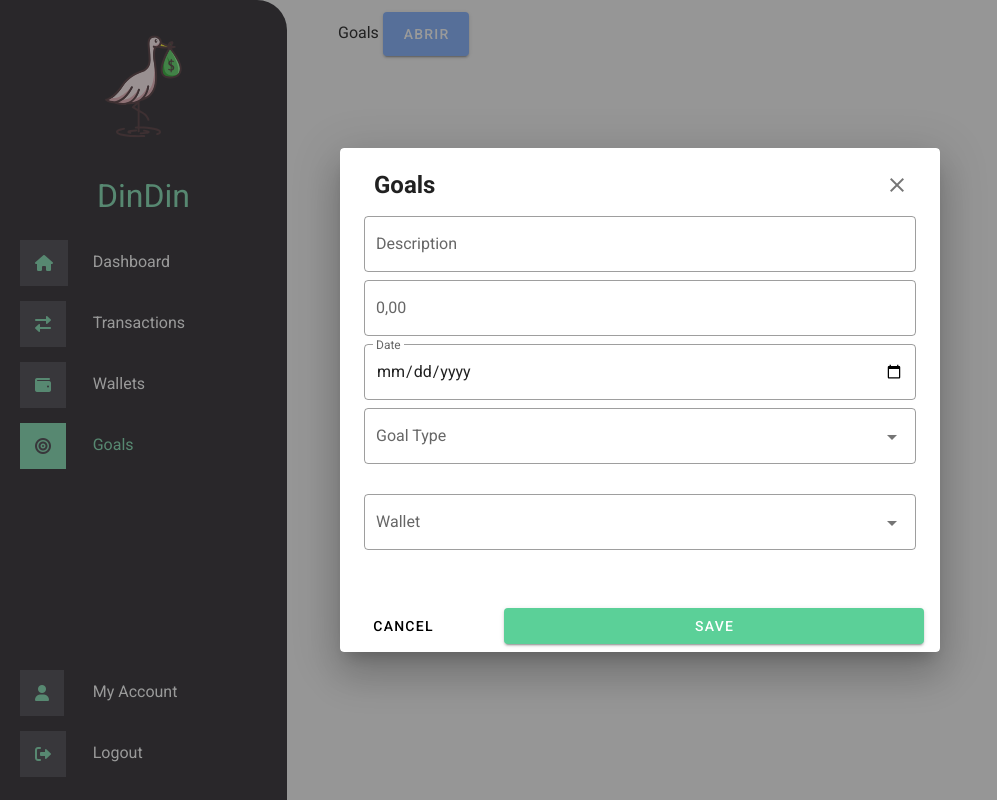
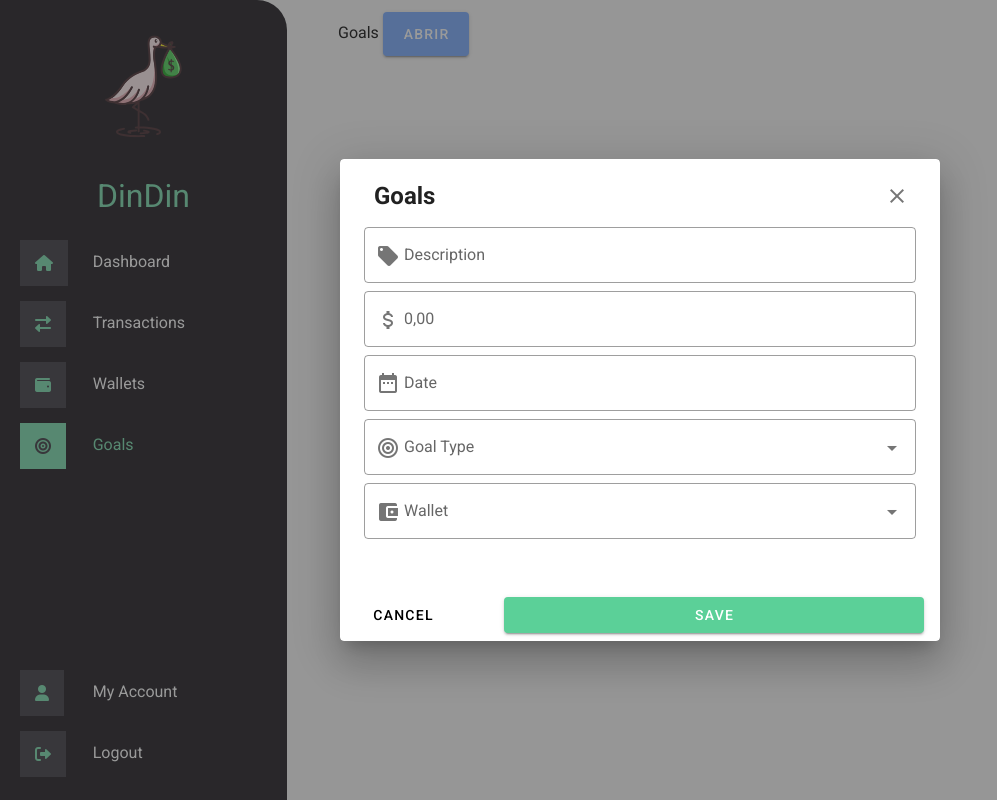
Before and after one commit to ICEI-PUC-Minas-PPLES-TI/plf-es-2022-1-ti5-5104100-DinDin, a Nuxt app in the folder Codigo/dindin-frontend/: page /goals in a window 1280 px wide. Both pictures are taken after a click on the button "ABRIR". Shown: the whole page, without its empty margins (0-997 px from the left). Built offline with nearby package versions, Linux system fonts and the light colour scheme.

Commit message:
modal with icons

```diff
--- a/Codigo/dindin-frontend/components/goals/modal.vue
+++ b/Codigo/dindin-frontend/components/goals/modal.vue
@@ -20,6 +20,7 @@
           <v-form>
             <v-row class="pb-2">
               <v-text-field
+                prepend-inner-icon="mdi-tag"
                 outlined
                 hide-details="auto"
                 :clearable="true"
@@ -29,6 +30,7 @@
             </v-row>
             <v-row class="pb-2">
               <v-text-field
+                prepend-inner-icon="mdi-currency-usd"
                 outlined
                 hide-details="auto"
                 :clearable="true"
@@ -37,31 +39,49 @@
               />
             </v-row>
             <v-row class="pb-2">
+              <v-menu
+                v-model="menu"
+                :close-on-content-click="true"
+                offset-y
+                min-width="290px"
+              >
+                <template v-slot:activator="{ on, attrs }">
                   <v-text-field
+                   prepend-inner-icon="mdi-calendar-range"
                     outlined
                     hide-details="auto"
+                    type="text"
+                    v-model="date"
+                    v-bind="attrs"
+                    v-on="on"
                     label="Date"
-                type="date"
-                max="3000-01-01"
-              >
-              </v-text-field>
+                  />
+                </template>
+                <v-date-picker
+                  v-model="date"
+                  @input="menu = false"
+                ></v-date-picker>
+              </v-menu>
             </v-row>
-            <v-row class="mb-0 pb-0">
+            <v-row class="mb-0 pb-2">
               <v-select
+              prepend-inner-icon="mdi-bullseye"
+                hide-details="auto"
                 outlined
                 :items="[
-                  {text: 'Saving', value: 1},
-                  {text: 'Achievement', value: 2},
+                  { text: 'Saving', value: 1 },
+                  { text: 'Achievement', value: 2 },
                 ]"
                 label="Goal Type"
               />
             </v-row>
             <v-row class="mt-0 pt-0">
               <v-select
+              prepend-inner-icon="mdi-wallet"
                 outlined
                 :items="[
-                  {text: 'Personal', value: 1},
-                  {text: 'Public', value: 2},
+                  { text: 'Personal', value: 1 },
+                  { text: 'Public', value: 2 },
                 ]"
                 label="Wallet"
               />
@@ -72,12 +92,16 @@
       <v-card-actions>
         <v-row>
           <v-col cols="3">
-          <v-btn text color="black" flat @click.stop="show = false">Cancel</v-btn></v-col>
+            <v-btn text color="black" flat @click.stop="show = false"
+              >Cancel</v-btn
+            ></v-col
+          >
           <v-col>
-          <v-btn block color="primary" flat @click.stop="show = false">Save</v-btn>
+            <v-btn block color="primary" flat @click.stop="show = false"
+              >Save</v-btn
+            >
           </v-col>
         </v-row>
-
       </v-card-actions>
     </v-card>
   </v-dialog>
@@ -115,5 +139,4 @@ export default {
   background: #fff;
   padding: 0 10px;
 }
-
 </style>
```
Lines whose indentation alone changed are shown as unchanged.
